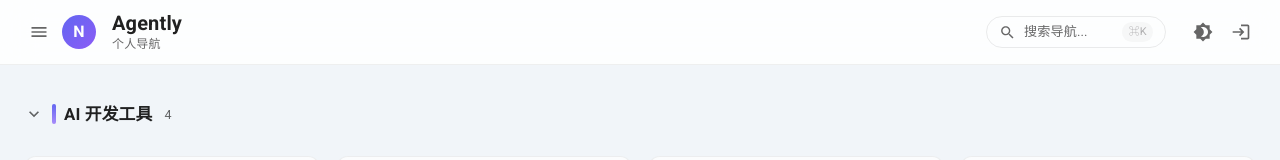
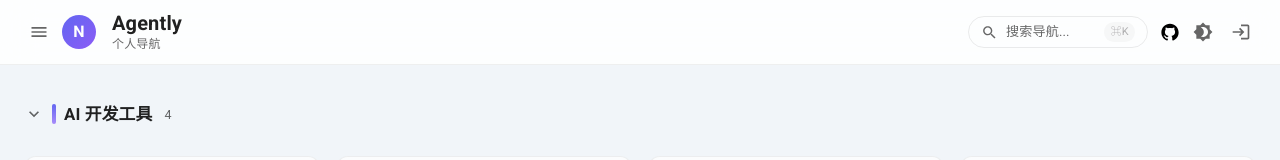
Before and after one commit to yunlongwen/NavGate, a React (Vite) app in the folder apps/frontend/: page / in a window 1280 px wide. Shown: the top 160 px of the page. Built offline with nearby package versions, Linux system fonts and the light colour scheme; a web font is replaced by a local one.

Commit message:
fix: use GitHub octicon with proper size

```diff
--- a/apps/frontend/src/components/Header.tsx
+++ b/apps/frontend/src/components/Header.tsx
@@ -171,11 +171,8 @@
               size="small"
               sx={{ color: 'text.secondary', ml: 0.5 }}
             >
-              <svg viewBox="0 0 24 24" sx={{ width: 20, height: 20 }}>
-                <path
-                  fill="currentColor"
-                  d="M12 .297c-6.63 0-12 5.373-12 12 0 5.303 3.438 9.8 8.205 11.385.6.113.82-.258.82-.577 0-.285-.01-1.04-.015-2.04-3.338.724-4.042-1.61-4.042-1.61C4.422 18.07 3.633 17.7 3.633 17.7c-1.087-.744.084-.729.084-.729 1.205.084 1.838 1.236 1.838 1.236 1.07 1.835 2.809 1.305 3.495.997.108-.775.419-1.315.762-1.612-2.664-.3-5.466-1.332-5.466-5.903 0-1.305.465-2.385 1.236-3.221-.124-.303-.535-1.524.117-3.176 0 0 1.008-.322 3.301 1.23A11.509 11.509 0 0112 5.803c1.02.005 2.047.138 3.006.404 2.291-1.552 3.297-1.23 3.297-1.23.653 1.653.242 2.874.118 3.176.77.84 1.235 1.911 1.235 3.221 0 4.609-2.807 5.624-5.479 5.921.43.372.823 1.102.823 2.222v3.296c0 .319.217.694.825.572C20.565 22.092 24 17.592 24 12.297c0-6.627-5.373-12-12-12"
-                />
+              <svg viewBox="0 0 24 24" width="18" height="18" style={{ overflow: 'visible' }}>
+                <path d="M10.226 17.284c-2.965-.36-5.054-2.493-5.054-5.256 0-1.123.404-2.336 1.078-3.144-.292-.741-.247-2.314.09-2.965.898-.112 2.111.36 2.83 1.01.853-.269 1.752-.404 2.853-.404 1.1 0 1.999.135 2.807.382.696-.629 1.932-1.1 2.83-.988.315.606.36 2.179.067 2.942.72.854 1.101 2 1.101 3.167 0 2.763-2.089 4.852-5.098 5.234.763.494 1.28 1.572 1.28 2.807v2.336c0 .674.561 1.056 1.235.786 4.066-1.55 7.255-5.615 7.255-10.646C23.5 6.188 18.334 1 11.978 1 5.62 1 .5 6.188.5 12.545c0 4.986 3.167 9.12 7.435 10.669.606.225 1.19-.18 1.19-.786V20.63a2.9 2.9 0 0 1-1.078.224c-1.483 0-2.359-.808-2.987-2.313-.247-.607-.517-.966-1.034-1.033-.27-.023-.359-.135-.359-.27 0-.27.45-.471.898-.471.652 0 1.213.404 1.797 1.235.45.651.921.943 1.483.943.561 0 .92-.202 1.437-.719.382-.381.674-.718.944-.943" />
               </svg>
             </IconButton>
           </Tooltip>
```
